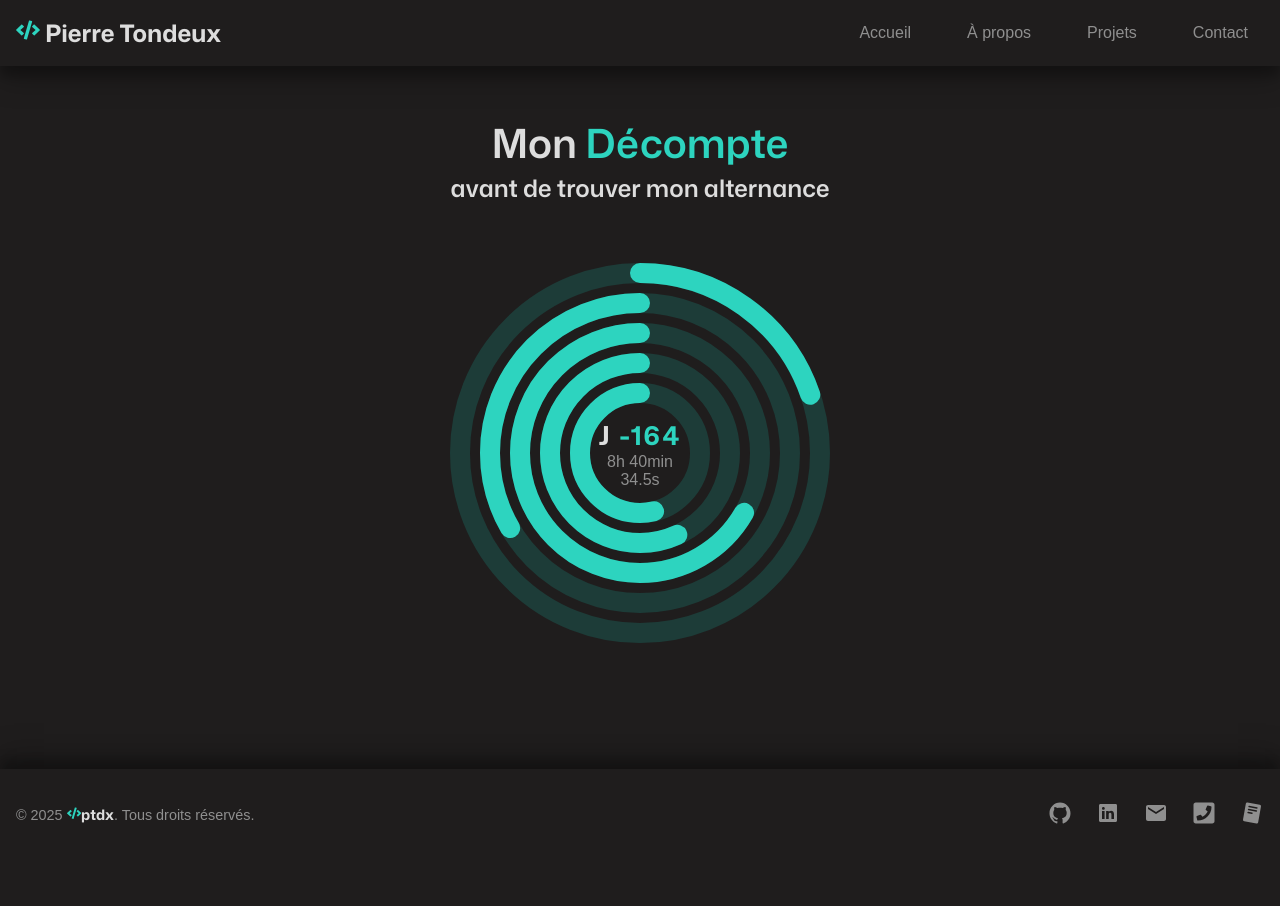
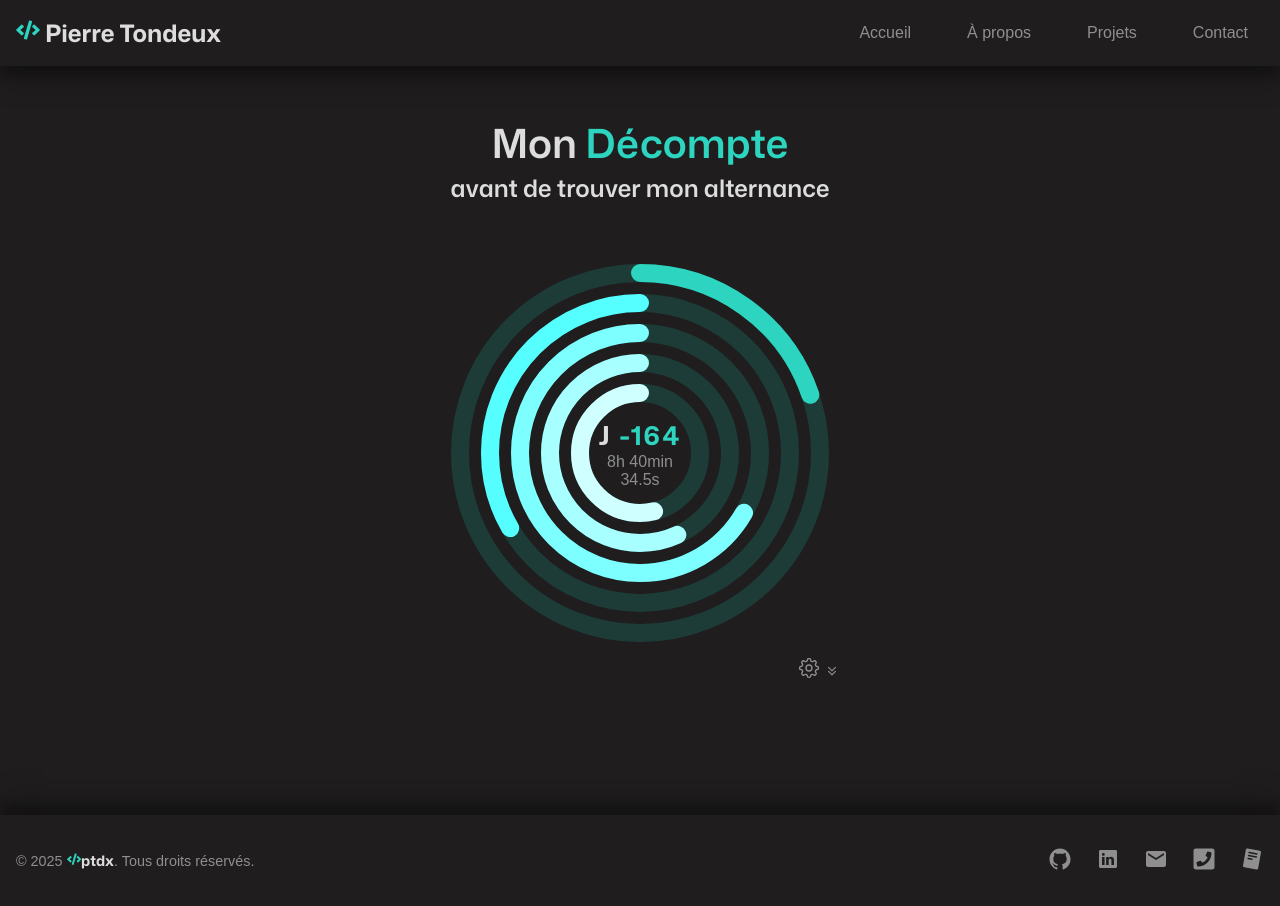
Before and after one commit to PierreTDX/alternance.ptdx.fr, a Next.js app: page /compteur in a window 1280 px wide. Before the commit the page ends 860 px from the top, so only its background shows below. Built offline with nearby package versions, Linux system fonts and the light colour scheme; a web font is replaced by a local one.

Commit message:
Ajout parametres cu compteur

```diff
--- a/components/Countdown/Countdown.tsx
+++ b/components/Countdown/Countdown.tsx
@@ -2,6 +2,9 @@
 
 import { useEffect, useRef, useState } from "react";
 import "./countdown.scss";
+import { GoGear } from "react-icons/go";
+import { HiMiniChevronDoubleDown, HiMiniChevronDoubleUp } from "react-icons/hi2";
+
 
 export default function Countdown() {
     const defaultStartDate = new Date(2025, 8, 26, 9, 0);
@@ -9,6 +12,7 @@ export default function Countdown() {
 
     const [startDate, setStartDate] = useState(defaultStartDate);
     const [targetDate, setTargetDate] = useState(defaultTargetDate);
+    const [visible, setVisible] = useState(false);
 
     const [display, setDisplay] = useState({
         days: 0,
@@ -86,22 +90,23 @@ export default function Countdown() {
     };
 
     return (
+        <>
             <div className="containerCountdown">
                 <svg className="rings" width="400" height="400">
                     <circle className="ring ring-bg" cx="200" cy="200" r="60" />
                     <circle className="ring ring1-progress" id="ring1" cx="200" cy="200" r="60" />
 
                     <circle className="ring ring-bg" cx="200" cy="200" r="90" />
-                <circle className="ring ring-progress" id="ring2" cx="200" cy="200" r="90" />
+                    <circle className="ring ring2-progress" id="ring2" cx="200" cy="200" r="90" />
 
                     <circle className="ring ring-bg" cx="200" cy="200" r="120" />
-                <circle className="ring ring-progress" id="ring3" cx="200" cy="200" r="120" />
+                    <circle className="ring ring3-progress" id="ring3" cx="200" cy="200" r="120" />
 
                     <circle className="ring ring-bg" cx="200" cy="200" r="150" />
-                <circle className="ring ring-progress" id="ring4" cx="200" cy="200" r="150" />
+                    <circle className="ring ring4-progress" id="ring4" cx="200" cy="200" r="150" />
 
                     <circle className="ring ring-bg" cx="200" cy="200" r="180" />
-                <circle className="ring ring-progress" id="ring5" cx="200" cy="200" r="180" />
+                    <circle className="ring ring5-progress" id="ring5" cx="200" cy="200" r="180" />
                 </svg>
 
                 {/* <svg className="rings" width="400" height="400">
@@ -109,16 +114,16 @@ export default function Countdown() {
                 <circle className="ring ring1-progress" id="ring1" cx="200" cy="200" r="180" />
 
                 <circle className="ring ring-bg" cx="200" cy="200" r="150" />
-                <circle className="ring ring-progress" id="ring2" cx="200" cy="200" r="150" />
+                <circle className="ring ring2-progress" id="ring2" cx="200" cy="200" r="150" />
 
                 <circle className="ring ring-bg" cx="200" cy="200" r="120" />
-                <circle className="ring ring-progress" id="ring3" cx="200" cy="200" r="120" />
+                <circle className="ring ring3-progress" id="ring3" cx="200" cy="200" r="120" />
 
                 <circle className="ring ring-bg" cx="200" cy="200" r="90" />
-                <circle className="ring ring-progress" id="ring4" cx="200" cy="200" r="90" />
+                <circle className="ring ring4-progress" id="ring4" cx="200" cy="200" r="90" />
 
                 <circle className="ring ring-bg" cx="200" cy="200" r="60" />
-                <circle className="ring ring-progress" id="ring5" cx="200" cy="200" r="60" />
+                <circle className="ring ring5-progress" id="ring5" cx="200" cy="200" r="60" />
                 </svg> */}
 
                 <div className="center-content">
@@ -126,8 +131,17 @@ export default function Countdown() {
                     <p className="time-remaining">{display.hours}h {display.minutes}min</p>
                     <p className="time-remaining">{display.seconds}.{display.milliseconds}s</p>
                 </div>
+            </div>
 
-            <div className="controls">
+            <div className="controlsPanel">
+                <button className="noButton" onClick={() => setVisible(!visible)}>
+                    {visible ? <p><GoGear size={22} /> <HiMiniChevronDoubleUp /></p>
+                        : <p><GoGear size={22} /> <HiMiniChevronDoubleDown /></p>}
+                </button>
+
+                <div className={`controls ${visible ? "show" : "hide"}`}>
+                    <label>
+                        Date de départ
                         <input
                             className="datetime"
                             type="datetime-local"
@@ -135,6 +149,9 @@ export default function Countdown() {
                             value={formatDateForInput(startDate)}
                             onChange={(e) => setStartDate(new Date(e.target.value))}
                         />
+                    </label>
+                    <label>
+                        Date de fin
                         <input
                             className="datetime"
                             type="datetime-local"
@@ -142,7 +159,9 @@ export default function Countdown() {
                             value={formatDateForInput(targetDate)}
                             onChange={(e) => setTargetDate(new Date(e.target.value))}
                         />
+                    </label>
                 </div>
             </div>
+        </>
     );
 }
--- a/components/Countdown/countdown.scss
+++ b/components/Countdown/countdown.scss
@@ -1,7 +1,5 @@
 .containerCountdown {
     position: relative;
-    // width: 400px;
-    // height: 400px;
 }
 
 .rings {
@@ -11,21 +9,34 @@
 
 .ring {
     fill: none;
-    stroke-width: 20;
+    stroke-width: 18;
     stroke-linecap: round;
+    stroke: var(--important);
+    transition: stroke-dashoffset 0.5s ease;
 }
 
 .ring-bg {
     stroke: var(--importantBg);
 }
 
-.ring-progress {
-    stroke: var(--important);
-    transition: stroke-dashoffset 0.5s ease;
+.ring5-progress {
+    filter: brightness(1);
+}
+
+.ring4-progress {
+    filter: brightness(1.9);
+}
+
+.ring3-progress {
+    filter: brightness(2.8);
+}
+
+.ring2-progress {
+    filter: brightness(3.7);
 }
 
 .ring1-progress {
-    stroke: var(--important);
+    filter: brightness(4.6);
     transition: stroke-dashoffset 0.005s ease;
 }
 
@@ -60,11 +71,38 @@
     font-weight: 300;
 }
 
+.controlsPanel {
+    display: flex;
+    flex-direction: column;
+    align-items: center;
+    gap: 20px;
+
+    button {
+        align-self: flex-end;
+    }
+
+}
+
 .controls {
     display: flex;
     flex-direction: column;
     gap: 10px;
-    display: none;
+    transition: max-height 0.3s ease, opacity 0.3s ease;
+
+    &.hide {
+        max-height: 0;
+        opacity: 0;
+    }
+
+    &.show {
+        opacity: 1;
+    }
+
+    label {
+        display: flex;
+        flex-direction: column;
+        gap: 0.3rem;
+    }
 }
 
 .datetime {
@@ -74,7 +112,7 @@
     background-color: var(--title);
     border: 2px solid transparent;
     font-family: var(--font-mona);
-    width: 100%;
+    // width: 100%;
 
     &:focus-visible {
         outline: 5px solid var(--important);
@@ -83,7 +121,12 @@
     }
 }
 
-@media (max-width: 410px) {
+
+@media (max-width: 414px) {
+    .counter {
+        overflow: hidden;
+    }
+
     .rings {
         transform: rotate(-90deg) scaleY(-1) scale(0.7);
     }
@@ -92,4 +135,12 @@
         top: 160px;
         transform: scale(0.7);
     }
+
+    .controlsPanel {
+
+        button {
+            margin-right: 5rem;
+        }
+
+    }
 }
--- a/styles/globals.scss
+++ b/styles/globals.scss
@@ -114,6 +114,11 @@ button {
   }
 }
 
+.noButton {
+  all: unset;
+  cursor: pointer;
+}
+
 .tag {
   width: fit-content;
   padding: 0.5rem 1rem;
```
Lines whose indentation alone changed are shown as unchanged.
